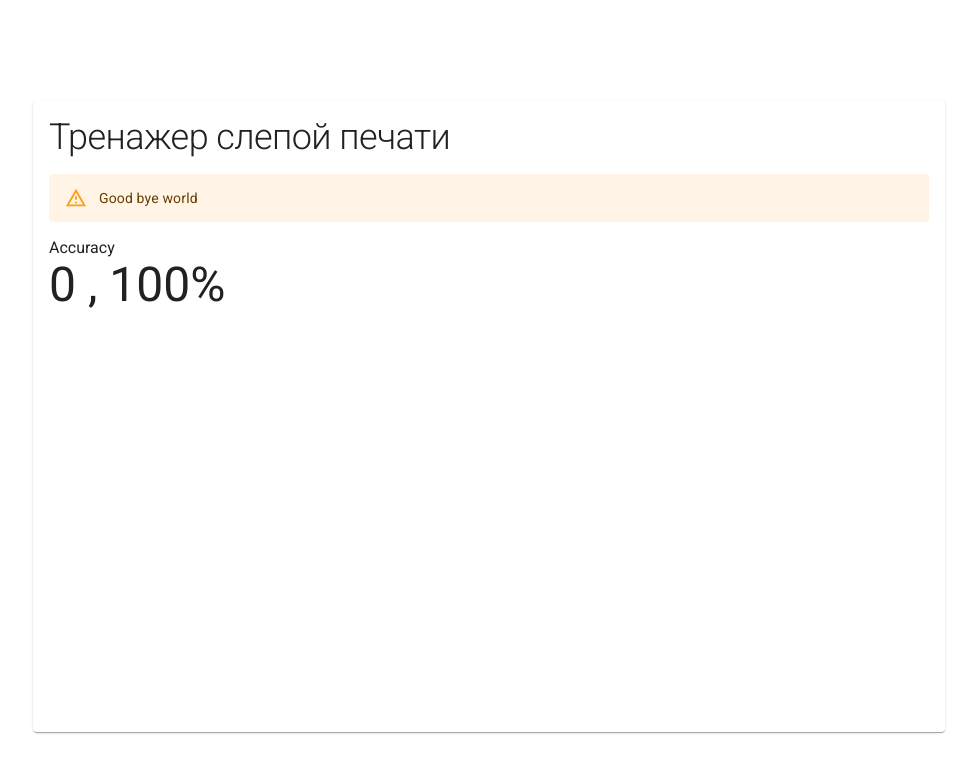
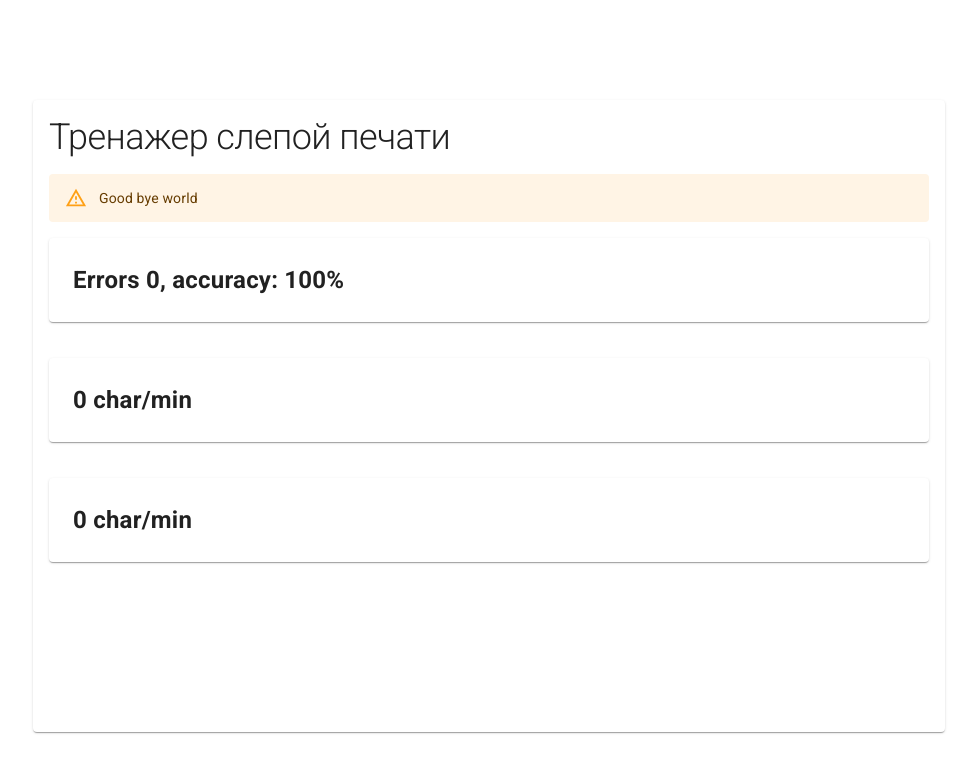
Before and after one commit to IKEFERI/TypingApp, a React (Create React App) app: page / in a window 1280 px wide. Shown: the top 772 px of the page, without its empty margins (151-1128 px from the left). Built offline with nearby package versions, Linux system fonts and the light colour scheme; no server answers.

Commit message:
Added: Speedometer - for calculate speed and output result

```diff
--- a/src/App.js
+++ b/src/App.js
@@ -1,7 +1,9 @@
-import {Box, Container, Paper, Typography} from "@material-ui/core";
+import {Box, Container, Grid, Paper, Typography} from "@material-ui/core";
 import CustomAlert from "./components/CustomAlert";
 import Text from "./components/Text";
 import Accuracy from "./components/Accuracy";
+import SpeedometerClass from "./components/SpeedometerClass";
+import Speedometer from "./components/Speedometer";
 
 
 function App() {
@@ -16,10 +18,18 @@ function App() {
                     <Box style={{fontSize: "20px", lineHeight: '1.65'}}>
                         <Text/>
                     </Box>
-                    <Box>
-                        Accuracy
-                        <Accuracy/>
-                    </Box>
+                    <Grid>
+                        <Box>
+                            <Accuracy/>
+                        </Box>
+                        <Box>
+                            <SpeedometerClass/>
+                        </Box>
+                        <Box>
+                            <Speedometer/>
+                        </Box>
+                    </Grid>
+
                 </Paper>
             </Container>
         </div>
--- a/src/components/Accuracy.jsx
+++ b/src/components/Accuracy.jsx
@@ -1,7 +1,7 @@
 import React, {useEffect} from 'react';
 import {useDispatch, useSelector} from "react-redux";
 import {setAccuracy, setCountErrors} from "../redux/actions";
-import {Typography} from "@material-ui/core";
+import {Paper, Typography} from "@material-ui/core";
 
 const Accuracy = () => {
     const dispatch = useDispatch();
@@ -27,9 +27,10 @@ const Accuracy = () => {
     }, [countErrors]);
 
     return (
-        <Typography variant="h3">
-            {countErrors} , {accuracy}%
-        </Typography>
+        <Paper style={{padding: "24px", marginBottom: "36px"}}>
+            <Typography style={{fontSize: '24px', fontWeight: 600}}>Errors {countErrors}, accuracy: {accuracy}%</Typography>
+
+        </Paper>
     );
 };
 
--- a/src/components/Char.jsx
+++ b/src/components/Char.jsx
@@ -2,7 +2,7 @@ import React, {useEffect, useState} from 'react';
 import {useSelector} from "react-redux";
 
 const Char = ({id, char}) => {
-    let [className, setClassName] = useState('default')
+    const [className, setClassName] = useState('default');
 
     const erroredChar = useSelector(state => state.appState.erroredChar);
     const passedChar = useSelector(state => state.appState.passedChar);
--- /dev/null
+++ b/src/components/Speedometer.jsx
@@ -0,0 +1,28 @@
+import React, {useState} from 'react';
+import {Paper, Typography} from "@material-ui/core";
+import {useSelector} from "react-redux";
+import useInterval from "../hooks/useInterval";
+
+const Speedometer = () => {
+    const [speed, setSpeed] = useState(0);
+    const [startTime, setStartTime] = useState((new Date).getTime());
+    const [updateTime, setUpdateTime] = useState((new Date).getTime());
+    const passedChar = useSelector(state => state.appState.passedChar);
+    const numSec = 1;
+
+    useInterval(() => {
+        setUpdateTime(((new Date).getTime() - startTime) / 1000);
+        const speedCalc = Math.round(passedChar / updateTime * 60);
+        setSpeed(speedCalc);
+    }, numSec * 1000);
+
+    return (
+        <Paper style={{padding: "24px", marginBottom: "36px"}}>
+            <Typography style={{fontSize: '24px', fontWeight: 600}}>
+                {speed} char/min
+            </Typography>
+        </Paper>
+    );
+};
+
+export default Speedometer;
--- /dev/null
+++ b/src/components/SpeedometerClass.jsx
@@ -0,0 +1,47 @@
+import {Paper, Typography} from "@material-ui/core";
+import React, {Component} from 'react';
+import {connect} from 'react-redux';
+
+function mapStateToProps(state) {
+    return {
+        passedChar: state.appState.passedChar
+    };
+}
+
+class SpeedometerClass extends Component {
+    constructor(props) {
+        super(props);
+        this.startTime = (new Date).getTime();
+        this.numSec = 1;
+        this.interval = null;
+        this.state = {
+            speed: 0
+        }
+    }
+
+    componentDidMount() {
+        this.interval = setInterval(() => {
+            const updatedTime = ((new Date).getTime() - this.startTime) / 1000;
+            const speedCalc = Math.round(this.props.passedChar / updatedTime * 60);
+            this.setState({speed: speedCalc});
+        }, this.numSec * 1000);
+    }
+
+    componentWillUnmount() {
+        clearInterval(this.interval);
+    }
+
+    render() {
+        return (
+            <Paper style={{padding: "24px", marginBottom: "36px"}}>
+                <Typography style={{fontSize: '24px', fontWeight: 600}}>
+                    {this.state.speed} char/min
+                </Typography>
+            </Paper>
+        );
+    }
+}
+
+export default connect(
+    mapStateToProps
+)(SpeedometerClass);
--- a/src/components/Text.jsx
+++ b/src/components/Text.jsx
@@ -17,8 +17,9 @@ function Text() {
     const erroredChar = useSelector(state => state.appState.erroredChar);
     const currentChar = useSelector(state => state.appState.currentChar);
 
+
     useEffect(() => {
-        dispatch(fetchText(difficulty))
+        dispatch(fetchText(difficulty));
     }, [dispatch, fetchText, difficulty]);
 
     useEffect(() => {
@@ -29,12 +30,10 @@ function Text() {
 
         const keyPressedListener = e => {
             let keyPressed = e.key;
-            console.log(keyPressed);
             let char = text[currentChar];
             let lengthString = text.length;
 
             if (keyPressedEqualToText(keyPressed, char)) {
-                console.log('Catch!');
                 dispatch(setErroredChar(''));
                 dispatch(setPassedChar(currentChar));
                 dispatch(setCurrentChar(currentChar + 1));
@@ -43,7 +42,7 @@ function Text() {
                 console.log('Miss! - ', currentChar, char);
             }
 
-            if (lengthString === (currentChar - 1)) {
+            if ((currentChar-1) === lengthString) {
                 console.log('Congratulations!!!');
             }
         }
--- /dev/null
+++ b/src/hooks/useInterval.js
@@ -0,0 +1,19 @@
+import {useEffect, useRef} from "react";
+
+export default function useInterval(callback, delay) {
+    const savedCallback = useRef();
+    useEffect(() => {
+        savedCallback.current = callback;
+    }, [callback]);
+
+    useEffect(() => {
+        function tick() {
+            savedCallback.current();
+        }
+
+        if (delay !== null) {
+            let id = setInterval(tick, delay);
+            return () => clearInterval(id);
+        }
+    }, [delay]);
+}
--- a/src/redux/appReducer.js
+++ b/src/redux/appReducer.js
@@ -10,12 +10,13 @@ import {
 } from "./types";
 
 const initialState = {
-    fetchedText: "",
+    // ["Pork loin pork chop pig meatball burgdoggen strip steak. Pork chop sirloin bacon, alcatra pig tenderloin fatback jowl."]
+    fetchedText: '',
     showLoader: true,
     showAlert: false,
     difficultyGame: 1,
-    erroredChar: '',
-    passedChar: '',
+    erroredChar: null,
+    passedChar: null,
     currentChar: 0,
     countErrors: 0,
     allChars: 0,
```
Also changed, not shown: src/components/Speed.jsx (deleted, +0 -12 lines), src/components/test.js (added, +20 -0 lines), src/redux/actions.js (line endings or trailing spaces).
